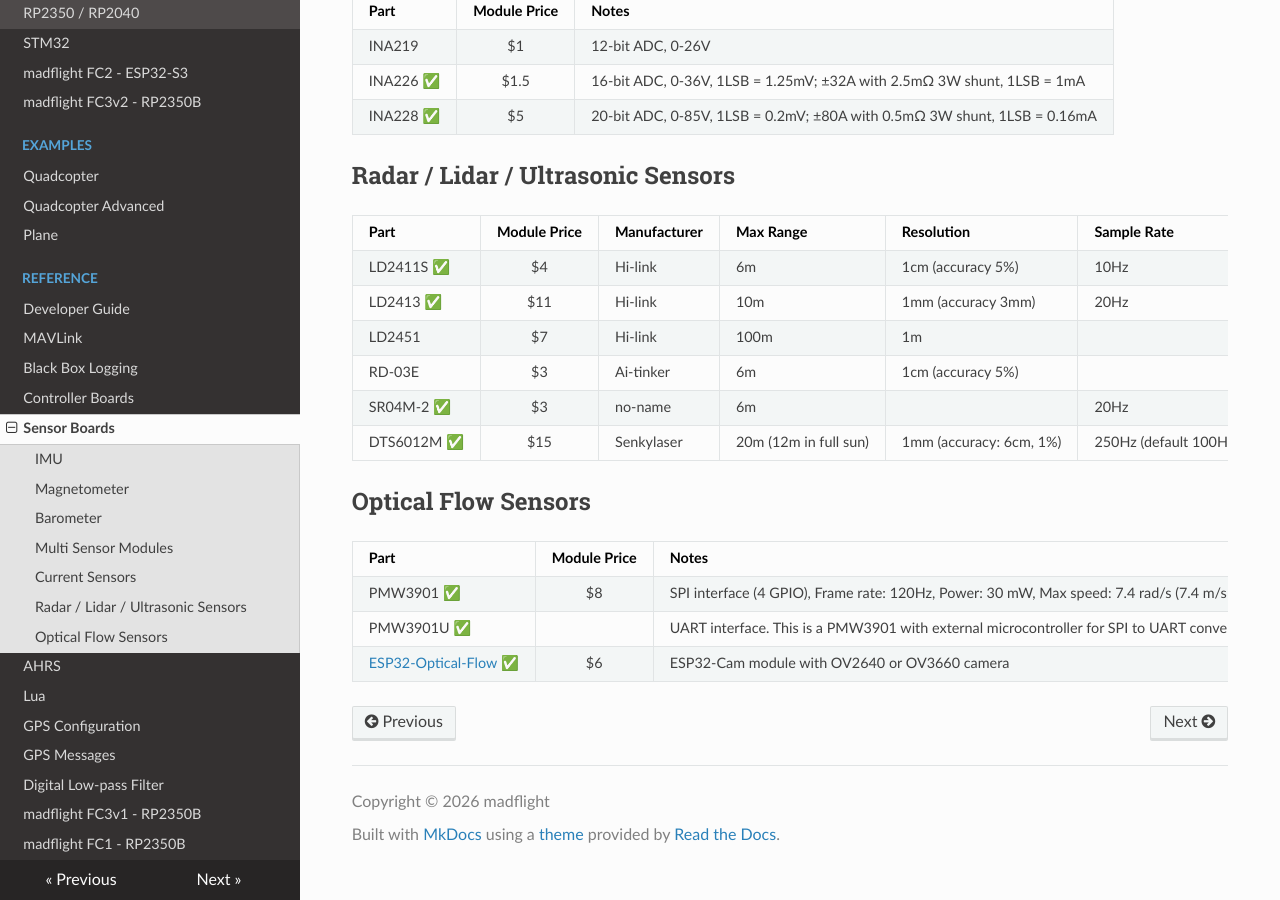
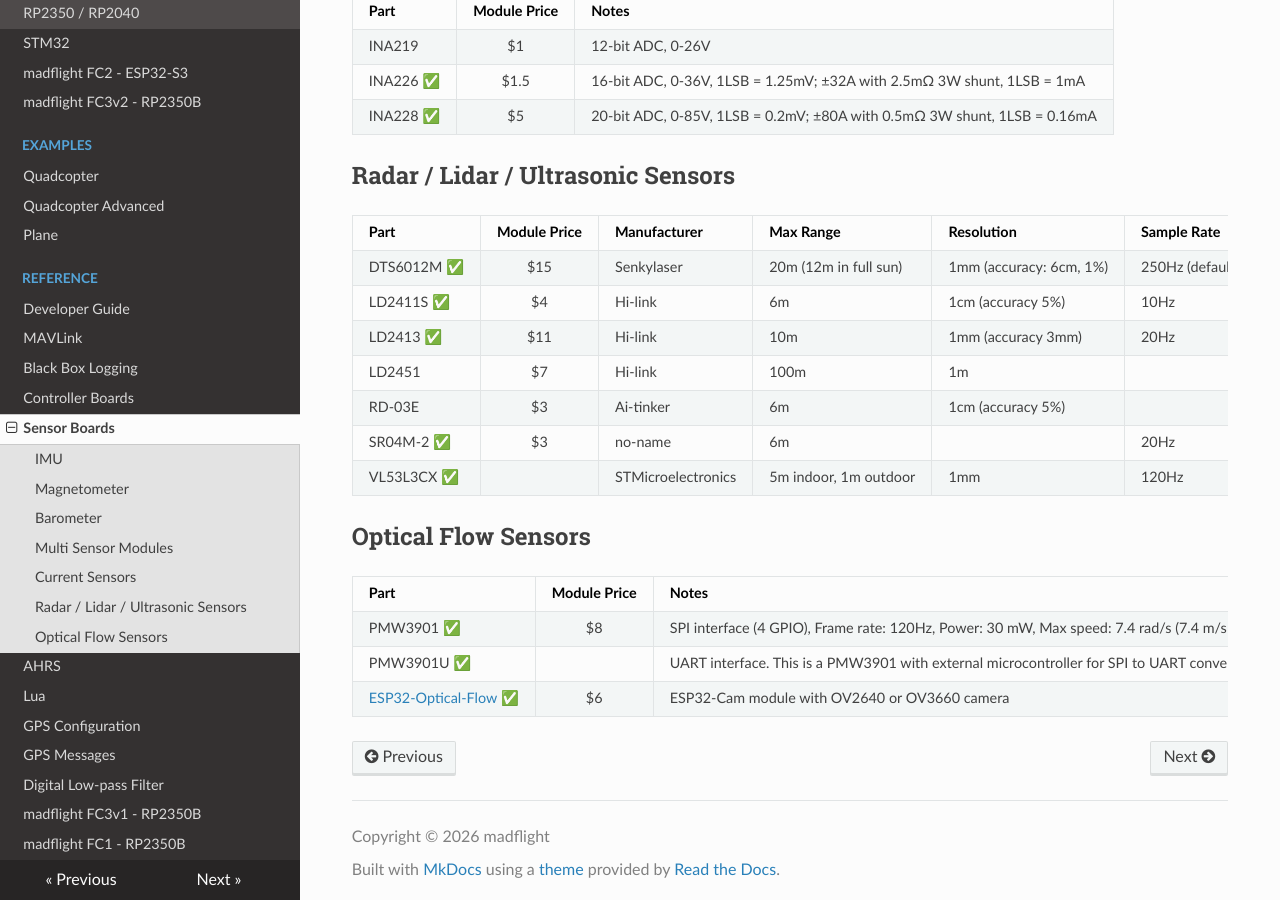
Before and after one commit to qqqlab/madflight-docs, an MkDocs documentation site: the page built from docs/Sensor-Boards.md, in a window 1280 px wide and 900 px high, scrolled down 3873 px. Built offline with MkDocs 1.6.1, drawn with Linux system fonts in a browser that asks for light colours; nearby versions of some CDN libraries; some of the changed lines change nothing that is shown.

Commit message:
Update Sensor-Boards.md

```diff
--- a/docs/Sensor-Boards.md
+++ b/docs/Sensor-Boards.md
@@ -60,7 +60,7 @@ AK09916 &#x1F6A7; | `A---P` |    | 100 Hz| | 1.5mG | 16-bit | | integraded in IC
 AK09918 | `-----` | | 120 Hz | | 1.5mG | 16-bit | ±50G
 AK8963 &#x2705; | `ABIMP` |    | 100 Hz| | 1.5mG | 16-bit | | integraded in MPU9250
 AK8975 &#x2705; | `-BIM-` |    | 100 Hz| | 3mG | 13-bit | | integraded in MPU9150
-BMM150    | `A---P` | $7 | 300 Hz| 0.6 | 3mG | 13-bit | ±13G | NRND
+BMM150 &#x2705; | `A---P` | $7 | 300 Hz| 0.6 | 3mG | 13-bit | ±13G | NRND
 BMM350    | `A---P` | $7 | 400 Hz| | 1mG | 16-bit | ±20G |
 HMC5883L  | `-BI-P` | $2 | 160 Hz| | 0.7mG | 12-bit | ±1G to ±8G | chip marking "L883"
 HMC5983   | `-----` | $2 | 220 Hz | |0.7mG | 12-bit | ±1G to ±8G
@@ -147,12 +147,13 @@ INA228 &#x2705;| $5 | 20-bit ADC, 0-85V, 1LSB = 0.2mV; ±80A with 0.5m&ohm; 3W s
 
 | Part | Module Price | Manufacturer | Max Range | Resolution | Sample Rate | Notes |
 |-|:-:|-|-|-|-|-|
+DTS6012M &#x2705;|$15|Senkylaser|20m (12m in full sun)|1mm (accuracy: 6cm, 1%)|250Hz (default 100Hz)|Lidar with UART and I2C interface, 1.35 gram, 330 mW. - Tested stationary indoor approx 1m above floor: works very well, also at an angle.
 LD2411S &#x2705;|$4|Hi-link|6m|1cm (accuracy 5%)|10Hz|24G Radar, Distance detection - Tested stationary indoor approx 1m above floor: gives very erratic values and appears not to react on change in height. Not useful for _madflight_...
 LD2413 &#x2705;|$11|Hi-link|10m|1mm (accuracy 3mm)|20Hz|24G Radar, Liquid level - Tested stationary indoor approx 1m above floor: works but about 2 second delay reporting change in height. Not useful for _madflight_...
 LD2451 |$7|Hi-link|100m|1m||24G Radar, Vehicle detection, tracks relative speed, angle and distance of multiple targets. Not useful for _madflight_...
 RD-03E |$3|Ai-tinker|6m|1cm (accuracy 5%)||24G Radar, Ranging Firmware (also exist with Gesture Firmware)
 SR04M-2 &#x2705;|$3|no-name|6m||20Hz|Waterproof Ultrasonic, pwm output. - Tested stationary indoor approx 1m above floor: works but sensor axis needs to be perpendicular (approx. +/-15 degrees) to floor to give correct readings.
-DTS6012M &#x2705;|$15|Senkylaser|20m (12m in full sun)|1mm (accuracy: 6cm, 1%)|250Hz (default 100Hz)|Lidar with UART and I2C interface, 1.35 gram, 330 mW. - Tested stationary indoor approx 1m above floor: works very well, also at an angle.
+VL53L3CX  &#x2705;||STMicroelectronics|5m indoor, 1m outdoor|1mm|120Hz|Time-of-flight sensor. Can track up to 4 objects.
 
 ## Optical Flow Sensors
 
```
